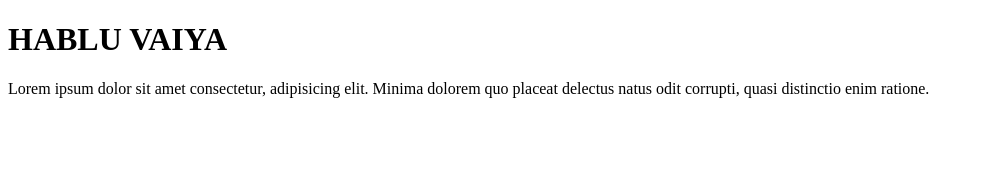
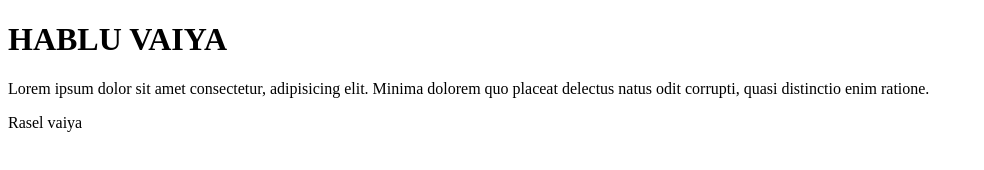
Before and after one commit to raselm282/first-projects, a plain HTML site: page index.html in a window 1280 px wide. Shown: the whole page, without its empty margins (0-984 px from the left). Drawn offline with Linux system fonts and the light colour scheme.

Commit message:
Update index.html

```diff
--- a/index.html
+++ b/index.html
@@ -8,5 +8,6 @@
 <body>
     <h1>HABLU VAIYA</h1>
     <p>Lorem ipsum dolor sit amet consectetur, adipisicing elit. Minima dolorem quo placeat delectus natus odit corrupti, quasi distinctio enim ratione.</p>
+    <p>Rasel vaiya</p>
 </body>
 </html>
```
